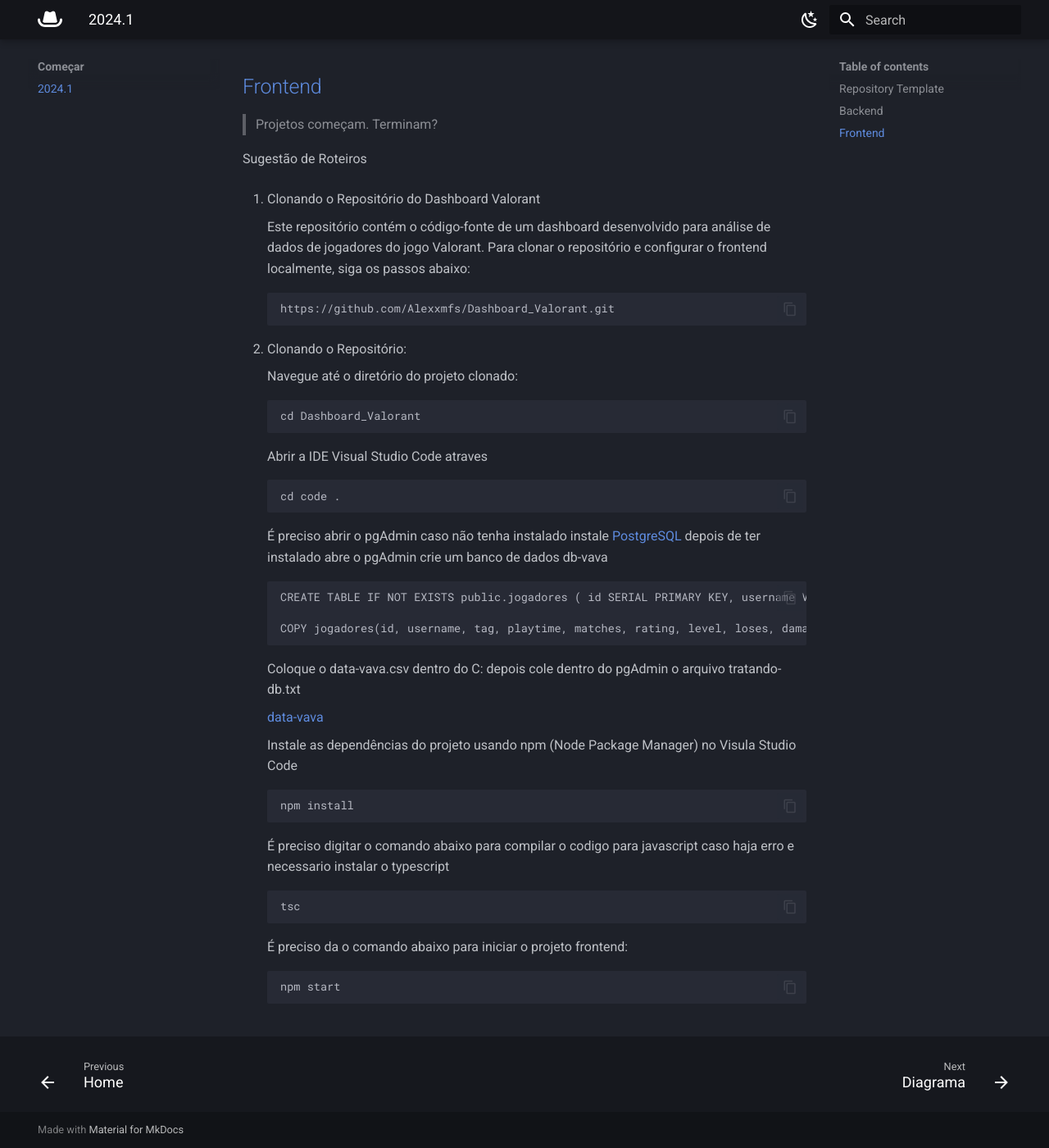
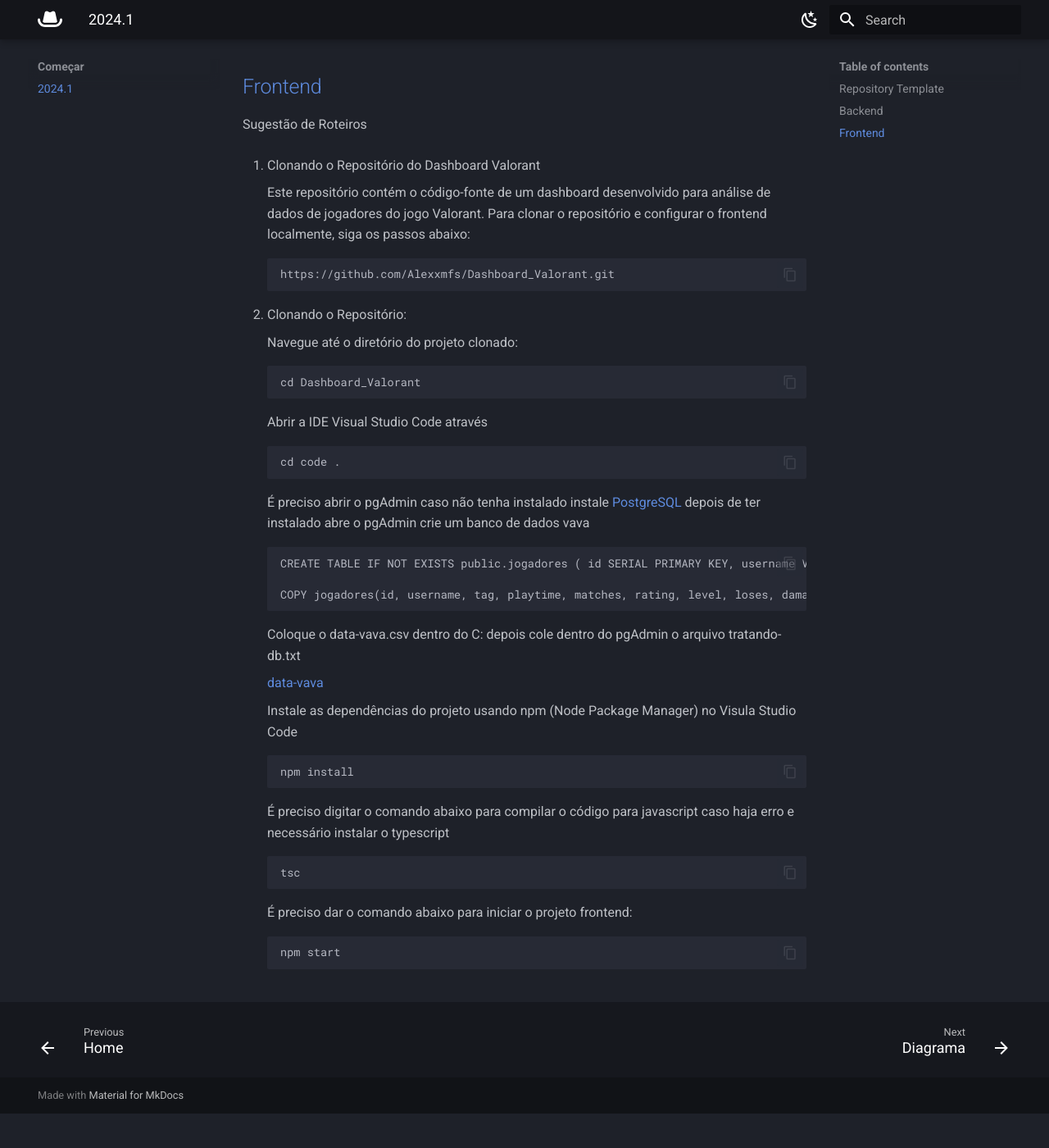
Before and after one commit to Alexxmfs/mkdocs, an MkDocs documentation site: the page built from docs/Começar/2024.1.md, in a window 1280 px wide and 1400 px high, scrolled down 509 px. Shown: the whole window at 82% size. Built offline with MkDocs 1.6.1 and Material for MkDocs 9.7.7, drawn with Linux system fonts in a browser that asks for light colours; after the commit the page ends 1867 px from its top, so only the background shows below that.

Commit message:
Mudando o começar

```diff
--- a/docs/Começar/2024.1.md
+++ b/docs/Começar/2024.1.md
@@ -32,7 +32,7 @@
 
             cd Backend_Vava
 
-        Abrir a IDE Visual Studio Code atraves
+        Abrir a IDE Visual Studio Code através
 
             cd code .
 
@@ -71,11 +73,11 @@
 
         cd Dashboard_Valorant
 
-    Abrir a IDE Visual Studio Code atraves
+    Abrir a IDE Visual Studio Code através
 
         cd code .
 
-    É preciso abrir o pgAdmin caso não tenha instalado instale [PostgreSQL](https://www.postgresql.org/download/) depois de ter instalado abre o pgAdmin crie um banco de dados db-vava
+    É preciso abrir o pgAdmin caso não tenha instalado instale [PostgreSQL](https://www.postgresql.org/download/) depois de ter instalado abre o pgAdmin crie um banco de dados vava
 
         CREATE TABLE IF NOT EXISTS public.jogadores ( id SERIAL PRIMARY KEY, username VARCHAR(255), tag VARCHAR(100), playtime NUMERIC(10,3), matches NUMERIC(10,3), rating VARCHAR(100), level VARCHAR(100), loses VARCHAR(100), damage_round VARCHAR(100), headshot VARCHAR(100), win VARCHAR(100), wins NUMERIC(10,3), kills NUMERIC(10,3), deaths NUMERIC(10,3), assists NUMERIC(10,3), kad_ratio VARCHAR(100), kills_round VARCHAR(100), clutches VARCHAR(100), top_agents_1 VARCHAR(255), top_hours_agent_1 VARCHAR(100), top_matches_agent_1 VARCHAR(100), top_win_agent_1 VARCHAR(100), top_kd_agent_1 VARCHAR(100), top_weapon_1 VARCHAR(255), top_weapon_headshot_1 VARCHAR(100), top_weapon_2 VARCHAR(255), top_weapon_headshot_2 VARCHAR(100), top_maps_1 VARCHAR(255), top_porcentagem_map_win_1 VARCHAR(100) );
 
@@ -89,10 +91,10 @@
 
         npm install
 
-    É preciso digitar o comando abaixo para compilar o codigo para javascript caso haja erro e necessario instalar o typescript
+    É preciso digitar o comando abaixo para compilar o código para javascript caso haja erro e necessário instalar o typescript
 
         tsc
 
-    É preciso da o comando abaixo para iniciar o projeto frontend:
+    É preciso dar o comando abaixo para iniciar o projeto frontend:
 
         npm start
```
Also changed, not shown: other parts of docs/Começar/2024.1.md (+6 -4 lines), docs/Docker/spring-boot-cloud.md (+2 -2 lines).
